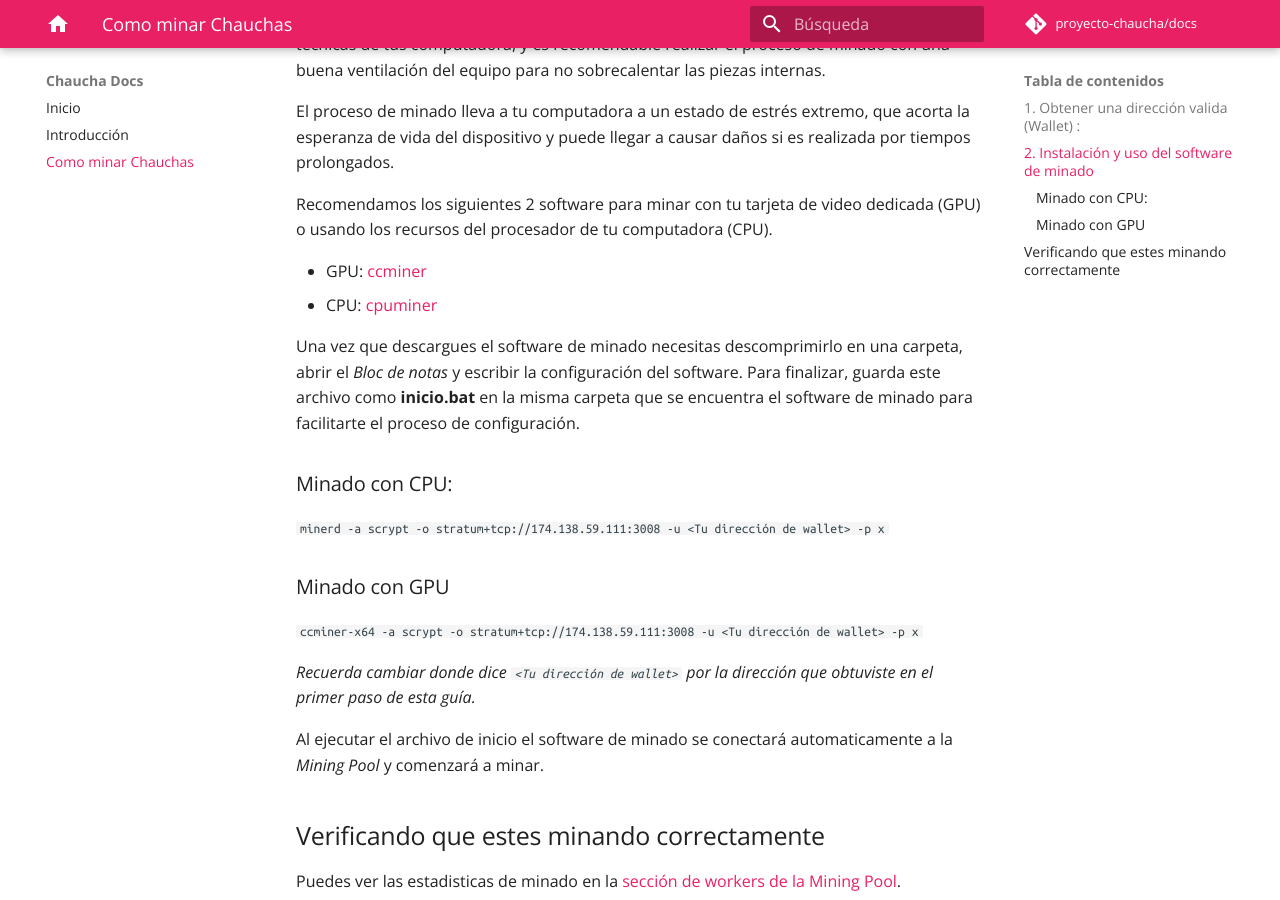
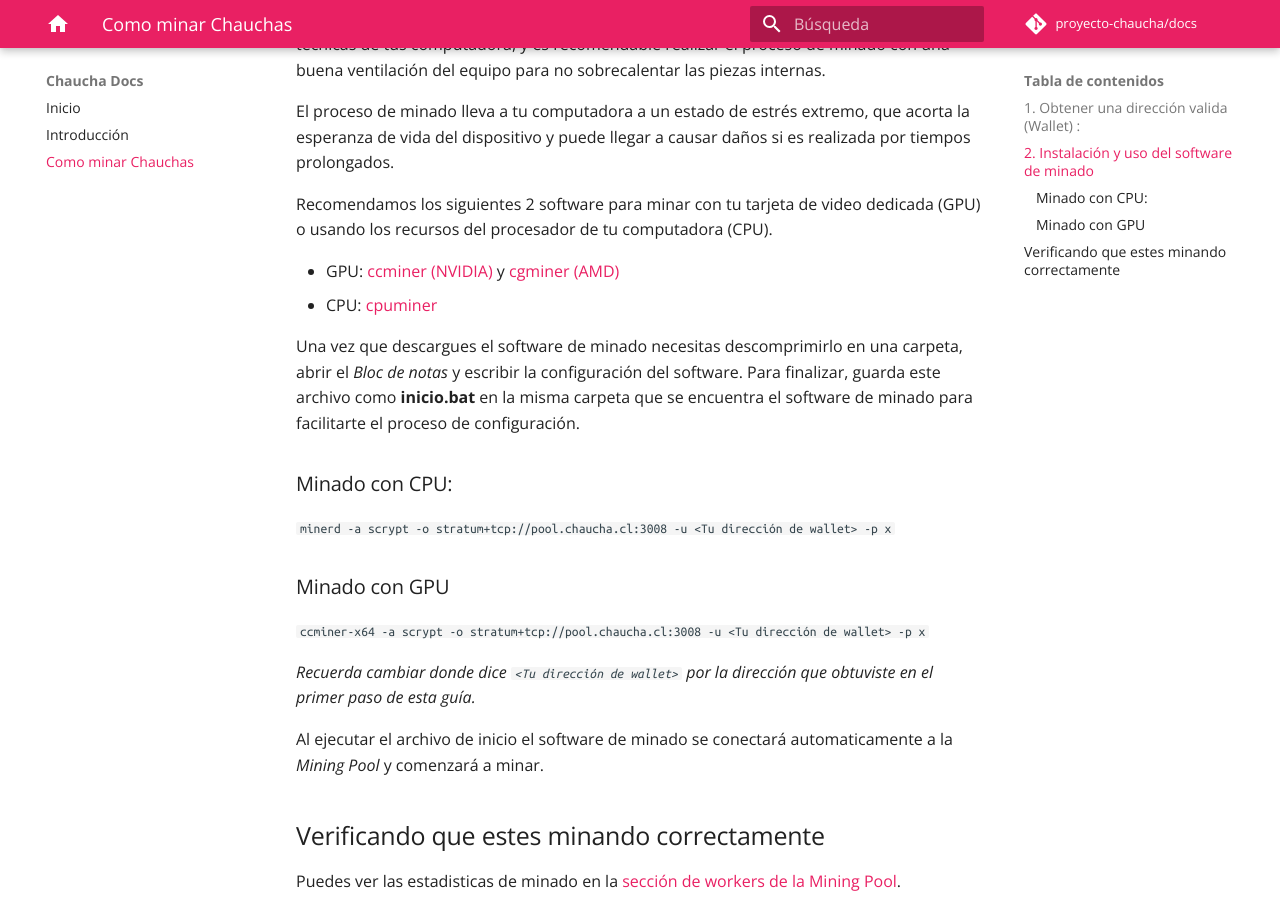
Before and after one commit to proyecto-chaucha/docs, an MkDocs documentation site: the page built from docs/mining.md, in a window 1280 px wide and 900 px high, scrolled down 736 px. Built offline with MkDocs 1.6.1 and Material for MkDocs 9.7.7, drawn with Linux system fonts in a browser that asks for light colours; comment, search, counter and statistics services are not loaded; old or Windows-style settings are respelled for this version of MkDocs.

Commit message:
cgminer y ccminer

```diff
--- a/docs/mining.md
+++ b/docs/mining.md
@@ -20,16 +20,16 @@ El proceso de minado lleva a tu computadora a un estado de estrés extremo, que
 
 Recomendamos los siguientes 2 software para minar con tu tarjeta de video dedicada (GPU) o usando los recursos del procesador de tu computadora (CPU).
 
-* GPU: [ccminer](https://github.com/tpruvot/ccminer/releases)
+* GPU: [ccminer (NVIDIA)](https://github.com/tpruvot/ccminer/releases) y [cgminer (AMD)](https://github.com/nicehash/cgminer-3.7.2-scrypt-jane/releases)
 * CPU: [cpuminer](https://github.com/pooler/cpuminer/releases)
 
 Una vez que descargues el software de minado necesitas descomprimirlo en una carpeta, abrir el *Bloc de notas* y escribir la configuración del software. Para finalizar, guarda este archivo como **inicio.bat** en la misma carpeta que se encuentra el software de minado para facilitarte el proceso de configuración.
 
 ### Minado con CPU:
-`minerd -a scrypt -o stratum+tcp://174.138.59.111:3008 -u <Tu dirección de wallet> -p x `
+`minerd -a scrypt -o stratum+tcp://pool.chaucha.cl:3008 -u <Tu dirección de wallet> -p x `
 
 ### Minado con GPU
-`ccminer-x64 -a scrypt -o stratum+tcp://174.138.59.111:3008 -u <Tu dirección de wallet> -p x `
+`ccminer-x64 -a scrypt -o stratum+tcp://pool.chaucha.cl:3008 -u <Tu dirección de wallet> -p x `
 
 *Recuerda cambiar donde dice `<Tu dirección de wallet>` por la dirección que obtuviste en el primer paso de esta guía.*
 
```
